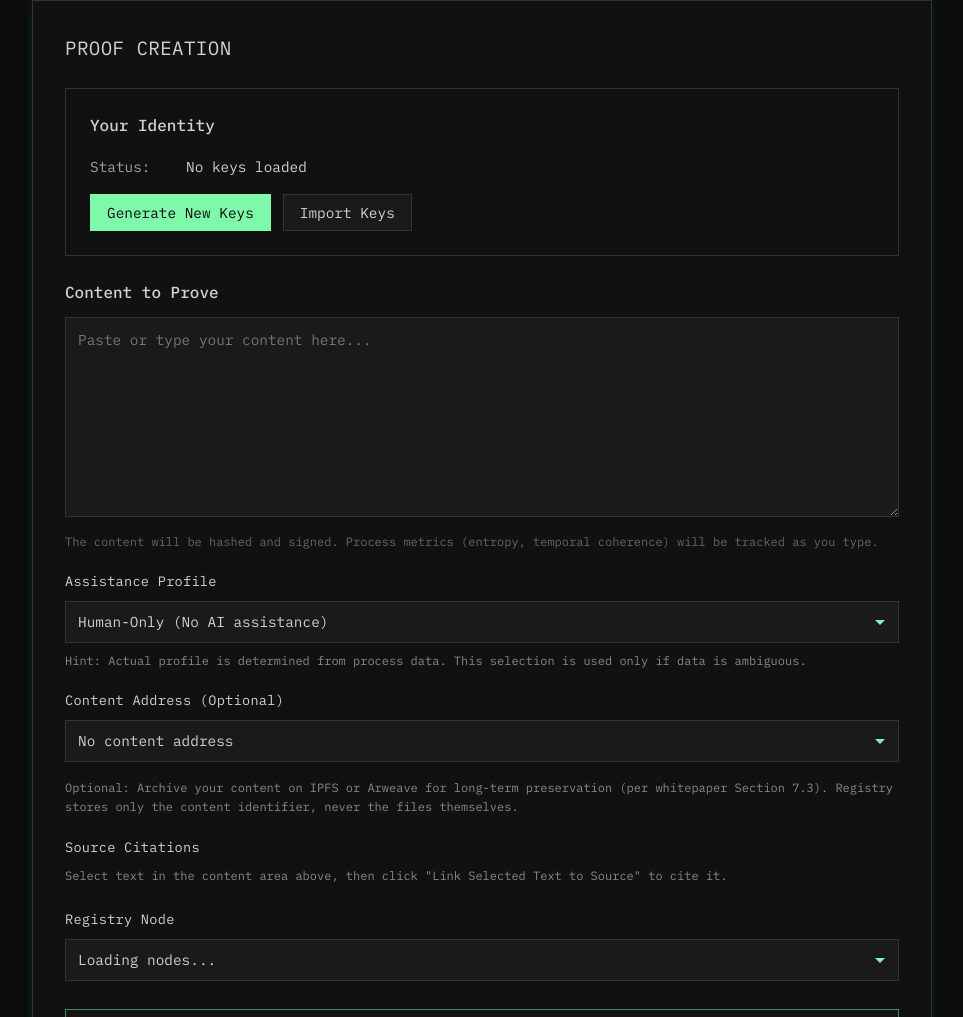
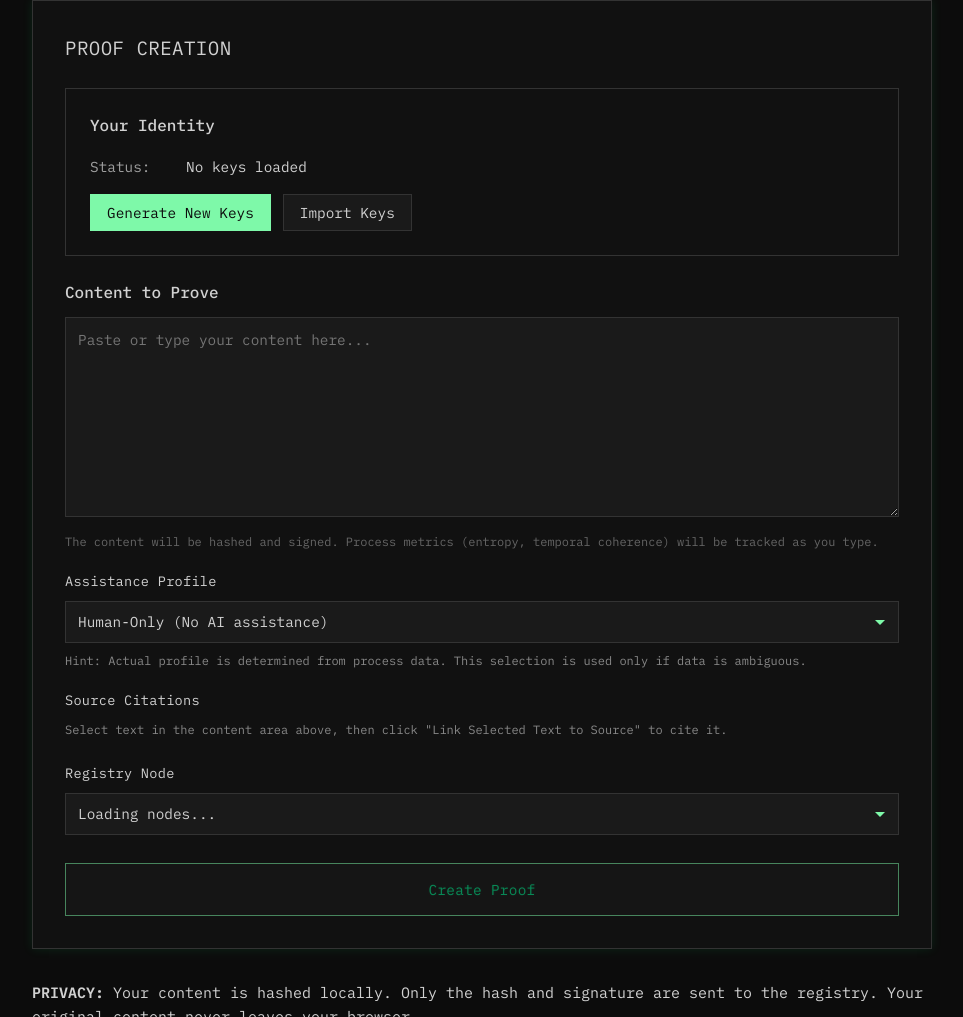
Before and after one commit to gdnshnk/proofofhumanwork.org, a plain HTML site: page create/index.html in a window 1280 px wide. Shown: the part 201-1218 px from the top of the page, without its empty margins (158-1121 px from the left). Drawn offline with Linux system fonts and the light colour scheme; a script that the page names is missing.

Commit message:
Update index.html

```diff
--- a/create/index.html
+++ b/create/index.html
@@ -68,20 +68,6 @@
                         </select>
                         <p class="input-hint" style="margin-top: 8px; font-size: 12px; color: #888;">
                             Hint: Actual profile is determined from process data. This selection is used only if data is ambiguous.
-                        </p>
-                    </div>
-
-                    <!-- Content Address (IPFS/Arweave) - Optional -->
-                    <div class="registry-selector" style="margin-top: 1.25rem;">
-                        <label for="claim-uri-type">Content Address (Optional)</label>
-                        <select id="claim-uri-type" class="registry-select" style="margin-bottom: 0.5rem;">
-                            <option value="">No content address</option>
-                            <option value="ipfs">IPFS CID</option>
-                            <option value="arweave">Arweave Transaction ID</option>
-                        </select>
-                        <input type="text" id="claim-uri-value" class="registry-select" placeholder="Enter IPFS CID (e.g., QmXxx...) or Arweave ID (e.g., xxx...)" style="display: none;">
-                        <p class="input-hint" style="margin-top: 8px; font-size: 12px; color: #888;">
-                            <span id="claim-uri-hint">Optional: Archive your content on IPFS or Arweave for long-term preservation (per whitepaper Section 7.3). Registry stores only the content identifier, never the files themselves.</span>
                         </p>
                     </div>
 
```
